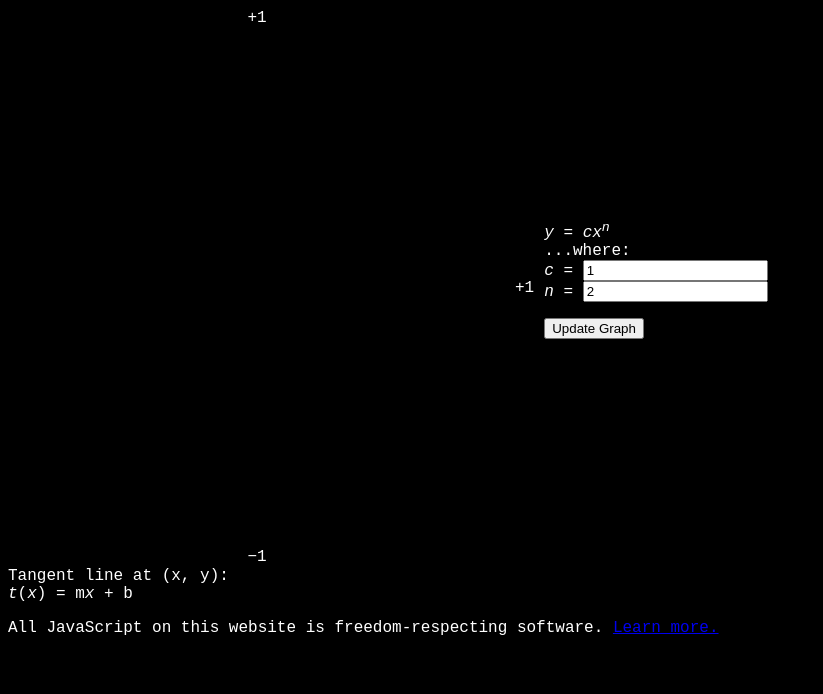
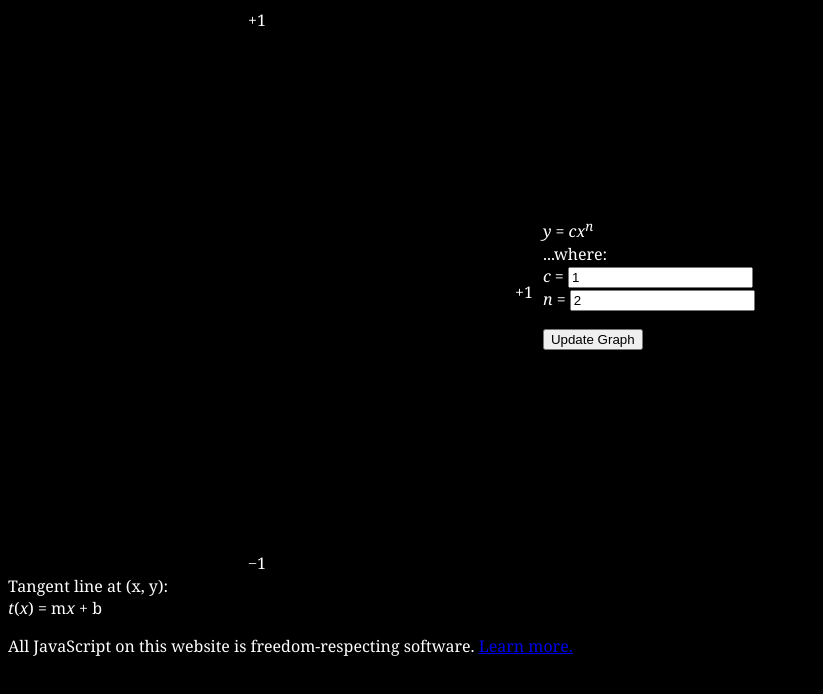
Before and after one commit to cxd4/integrals, a plain HTML site: page power.html in a window 1280 px wide. Shown: the whole page, without its empty margins (0-823 px from the left). Drawn offline with Linux system fonts and the light colour scheme; a script that the page names is missing.

Commit message:
switched from monospace to serif font families

```diff
--- a/blank.css
+++ b/blank.css
@@ -1,7 +1,7 @@
 body {
     background-color:  #000000;
     color           :  #FFFFFF;
-    font-family     :  Courier New, Courier, monospace;
+    font-family     :  Georgia, serif;
  /* white-space     :  pre; */
 
 /*
```
